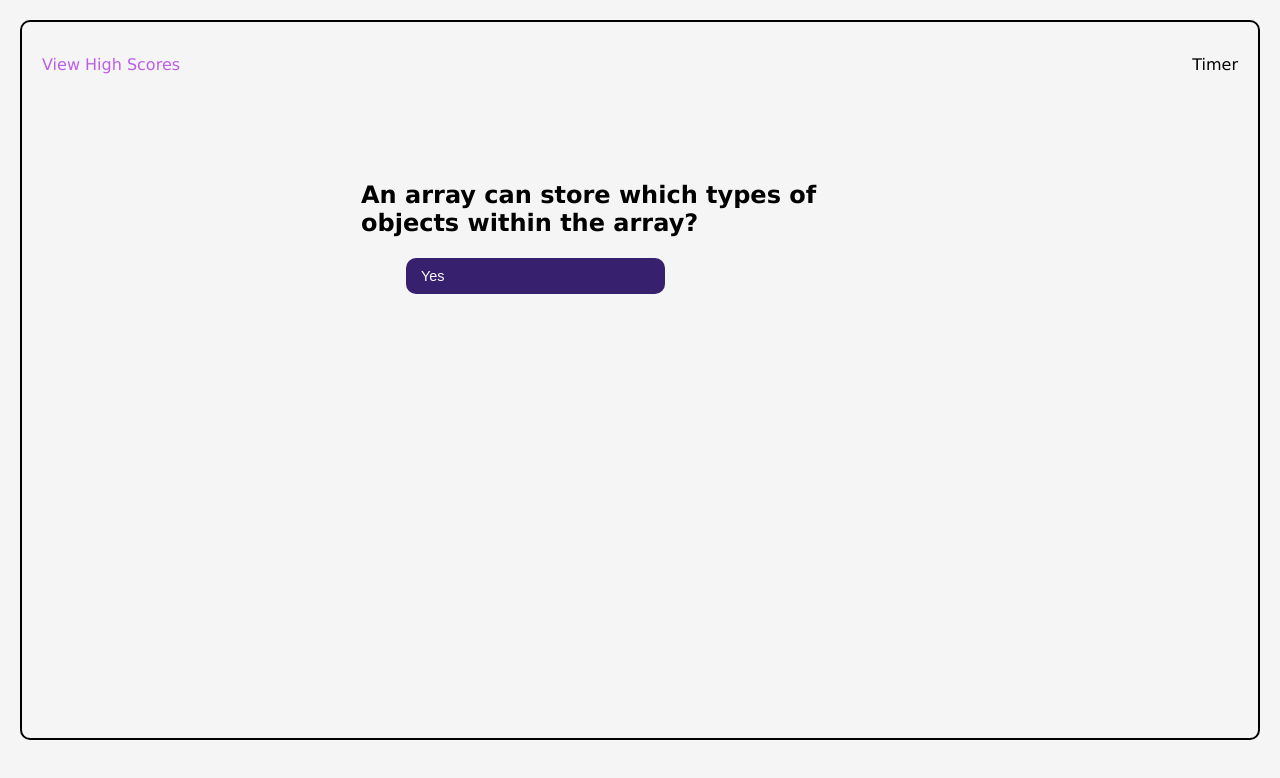
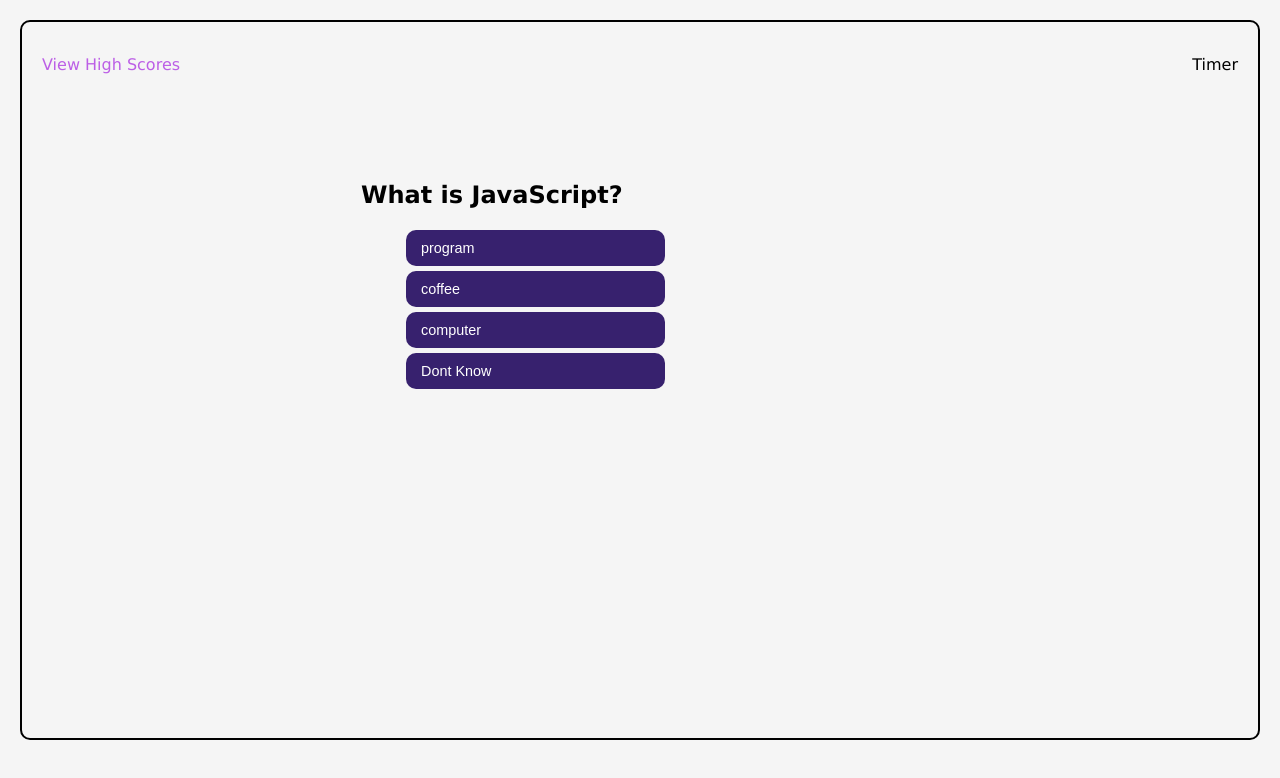
Before and after one commit to a7063p/week-4-challenge, a plain HTML site: page index.html in a window 1280 px wide. Drawn offline with Linux system fonts and the light colour scheme.

Commit message:
Dynamic Functions set for questions

```diff
--- a/assets/css/style.css
+++ b/assets/css/style.css
@@ -45,11 +45,12 @@ box-sizing: border-box;
   }
 
   .question-wrapper {
-      flex: 1;
+      flex:1;
       margin: 0 20px 20px;
   }
 
     .question-list{
+      flex:1;
       list-style: none;
     }
 
@@ -60,13 +61,12 @@ box-sizing: border-box;
     text-align: left;
     color: white;
     display: flex;
-    flex-direction: column;
     flex: 1;
     padding: 10px 15px;
     background: var(--primary);
     font-size: 0.9rem;
     border-radius: 10px;
-    position: relative;
+    position:relative;
     top: -3px;
     box-shadow: 0 3px var(--grey);
     width: 50%;
--- a/assets/js/script.js
+++ b/assets/js/script.js
@@ -1,8 +1,8 @@
 var answerInputEl = document.querySelector("#answers");
-var questionInputEl = document.querySelector("#questions")
+var questionGroupEl = document.querySelector("#questions-group");
+var questionInputEl = document.querySelector("#questions");
+
 var buttonEl = document.querySelector("#question2-id", "#question1-id");
-
-var questionArray = [];
 
 
 
@@ -11,34 +11,97 @@ var question1 = function () {
         question: "What is JavaScript?",
         answer: ["program", "coffee", "computer", "Dont Know"]
     }
-    questionArray.push(testObj.question);
-    console.log(questionArray);
+      console.log(testObj);
+      createQuestionEl(testObj)
 
-    //testFunc()
 
 }
 
 
+    var createQuestionEl = function(testObj) {
 
-var testFunc = function(question1) {
+        var groupEl = document.createElement('div');
+        groupEl.className = "question-wrapper"
+        groupEl.id = "#test-id"
+        // groupEl.innerHTML = "<h2 class='question-title'>" + testObj.question + "</h2>";
 
-    var questionEl = document.createElement("p");
-        questionEl.textContent = testObj.question;
-        questionInputEl.appendChild(questionEl);
+        questionGroupEl.appendChild(groupEl)
 
-    for (var i = 0; i < testObj.answer.length; i++) {
-        var answerEl = document.createElement("li");
-            answerEl.textContent = testObj.answer[i];
-            answerEl.className = "btn"
-            answerInputEl.appendChild(answerEl);
-        }
+        var questionTitleEl = document.createElement('h2')
+        groupEl.appendChild(questionTitleEl)
+
+        var questions = document.createElement('p');
+        questions.textContent = testObj.question
+        questionTitleEl.appendChild(questions)
+
+        var answerEl = document.createElement('ul');
+            answerEl.className = "question-list"
+        groupEl.appendChild(answerEl);
+
+          for (var i = 0; i < testObj.answer.length; i++) {
+    var answerListEl = document.createElement("li");
+        answerEl.appendChild(answerListEl);
+
+    var answerBtn = document.createElement('button')
+    answerBtn.textContent = testObj.answer[i];
+    answerBtn.className = "btn";
+    answerBtn.type = "submit"
+    answerListEl.appendChild(answerBtn);
+
+    }
 }
 
-// testFunc()
+
+
+
+//     var createAnswerEl = function(testObj) {
+//         var ansGroupeEl = document.createElement('div');
+//         ansGroupEl.document.createElement('ul')
+//         questionGroupEl.appendChild(ansGroupeEl);
+
+
+
+
+//     for (var i = 0; i < testObj.answer.length; i++) {
+//     var answerEl = document.createElement("li");
+//         answerEl.textContent = testObj.answer[i];
+//         answerEl.className = "btn"
+//         answerInputEl.appendChild(answerEl);
+//     }
+//     }
+// }
+
+
+
+
+
+
+
+
+
+        // var questionEl = document.createElement("p");
+        //     questionEl.textContent = testObj.question;
+        //     questionInputEl.appendChild(questionEl);
+
+        // for (var i = 0; i < testObj.answer.length; i++) {
+        //     var answerEl = document.createElement("li");
+        //         answerEl.textContent = testObj.answer[i];
+        //         answerEl.className = "btn"
+        //         answerInputEl.appendChild(answerEl);
+        //     }
+
 
 question1()
 
 
 
 
-var buttonEl = document.querySelector("#question2-id", "#question1-id");
+var question2 = function () {
+    var testObj = {
+        question: "What day is it?",
+        answer: ["Monday", "tuesday", "wednesyday", "Thursday"]
+    }
+      console.log(testObj);
+      testFunc(testObj)
+
+}
--- a/index.html
+++ b/index.html
@@ -12,8 +12,8 @@
         <div> Timer</div>
     </header>
 
-    <main class="page-content">
-        <section class="question-wrapper">
+    <main class="page-content" id="questions-group">
+            <!-- <div class="question-wrapper" >
                  <h2 class="question-title" id="questions">
                     <p>An array can store which types of objects
                         within the array?</p>
@@ -22,10 +22,9 @@
                     <li>
                         <button class="btn" id="question1-id" type="submit">Yes</button>
                     </li>
+                </ul>
+            </div> -->
 
-            </ul>
-
-        </section>
     </main>
 
 
```
Lines whose indentation alone changed are shown as unchanged.
